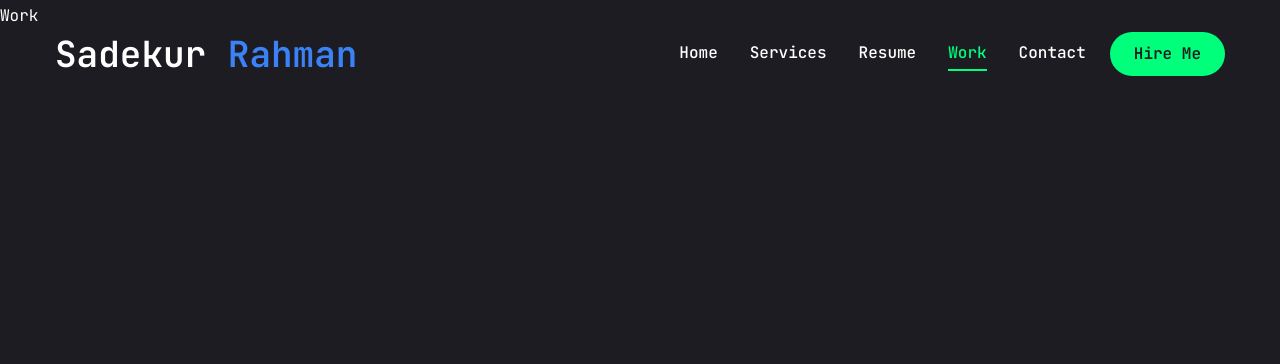
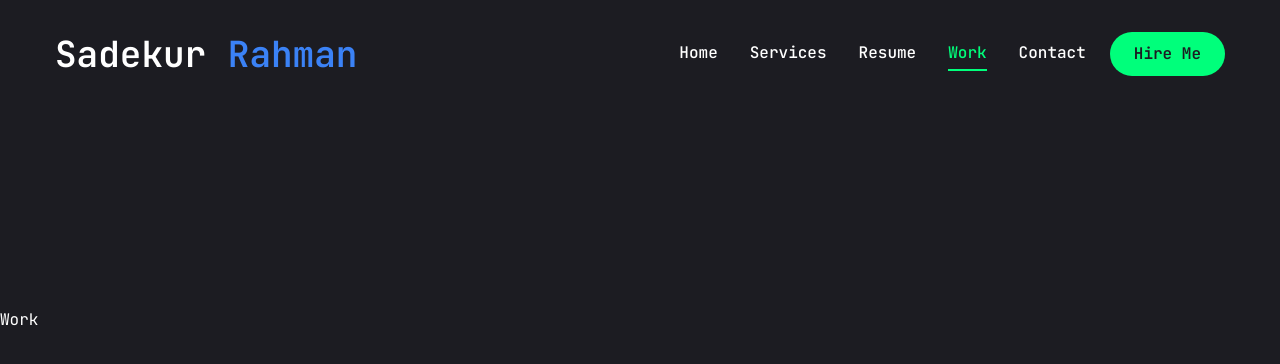
Before and after one commit to sadekur/pfs-2, a Next.js app: page /work in a window 1280 px wide. Shown: the top 364 px of the page. Built offline with nearby package versions, Linux system fonts and the light colour scheme.

Commit message:
Wrap Work component in motion.div for animation effects

```diff
--- a/app/work/page.jsx
+++ b/app/work/page.jsx
@@ -44,9 +44,15 @@ const Work = () => {
   const [count, setCount] = useState(projects[0]);
 
   return (
+    <motion.div
+    initial={{ opacity: 0 }}
+    animate={{ opacity: 1, transition: { delay: 2.4, duration: 0.4, ease: "easeIn" } }}
+    className="min-h-[80vh] flex flex-col justify-center py-12 xl:py-0"
+  >
     <div>
       Work
     </div>
+    </motion.div>
   )
 }
 
```
